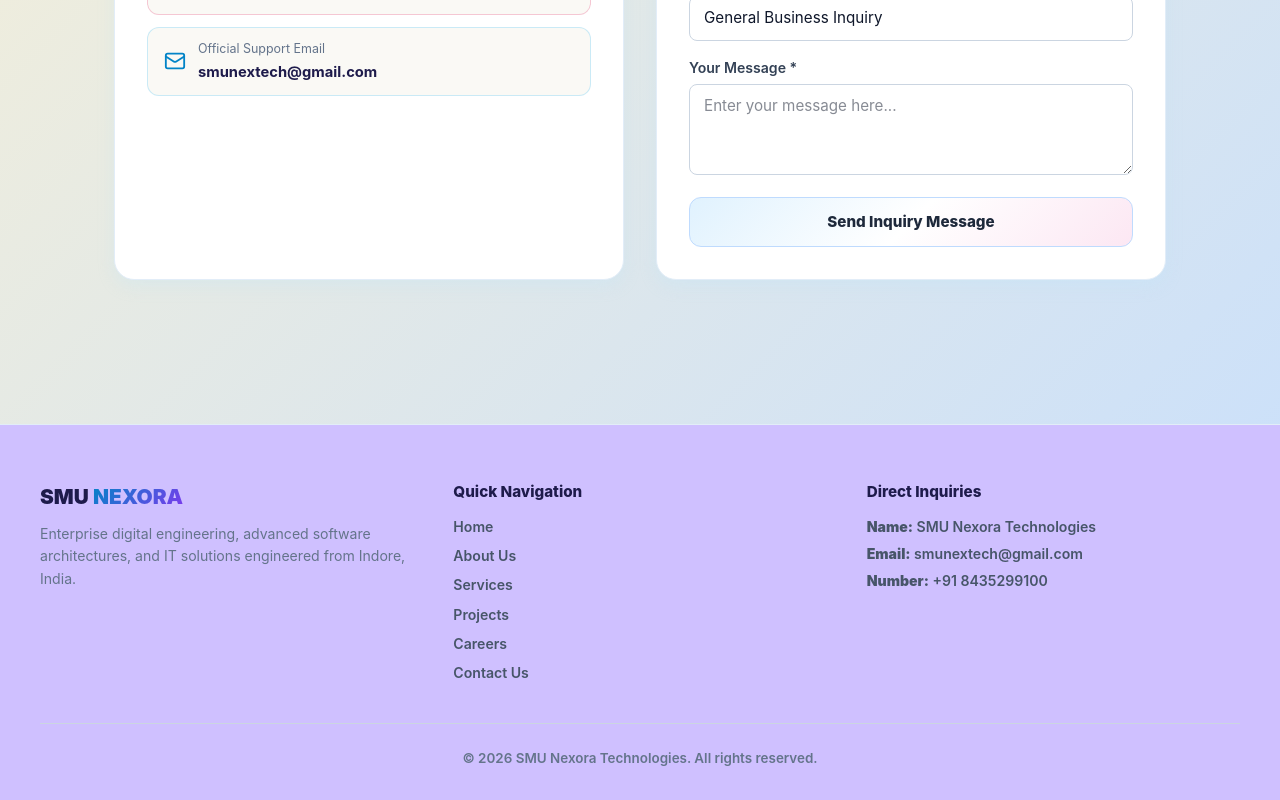
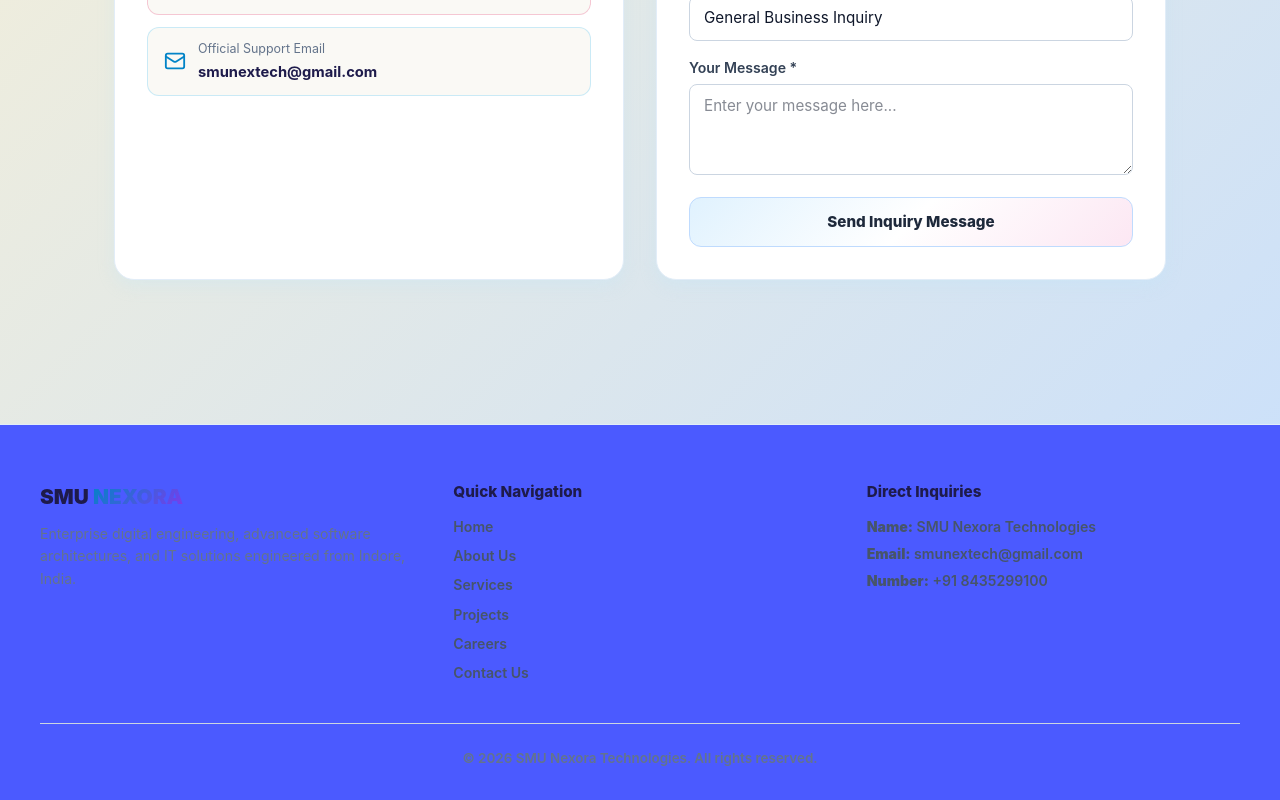
Before and after one commit to pritam543/smu-nexora-website, a React (Vite) app in the folder frontend/: page /#home in a window 1280 px wide. Shown: the part 3806-4606 px from the top of the page. Built offline with nearby package versions, Linux system fonts and the light colour scheme.

Commit message:
coloring

```diff
--- a/frontend/src/App.jsx
+++ b/frontend/src/App.jsx
@@ -1034,7 +1034,7 @@
       <CorporateDeck isOpen={isDeckOpen} onClose={() => setIsDeckOpen(false)} />
 
       {/* 3-PART PROFESSIONAL FOOTER */}
-      <footer style={{ background: 'linear-gradient(135deg, #cfc0ff 0%, #cfc0ff 0%, #cfc0ff 0%)', color: '#334155', padding: '3.5rem 1.5rem 2rem 1.5rem', borderTop: '1px solid #e2edf8', marginTop: '4rem' }}>
+      <footer style={{ background: 'linear-gradient(135deg, #4b5aff 0%, #4b5aff 0%, #4b5aff 0%)', color: '#334155', padding: '3.5rem 1.5rem 2rem 1.5rem', borderTop: '1px solid #e2edf8', marginTop: '4rem' }}>
         <div style={{ maxWidth: '1200px', margin: '0 auto', display: 'grid', gridTemplateColumns: 'repeat(auto-fit, minmax(260px, 1fr))', gap: '2.5rem', paddingBottom: '2.5rem', borderBottom: '1px solid #cbd5e1' }}>
 
           <div>
```
